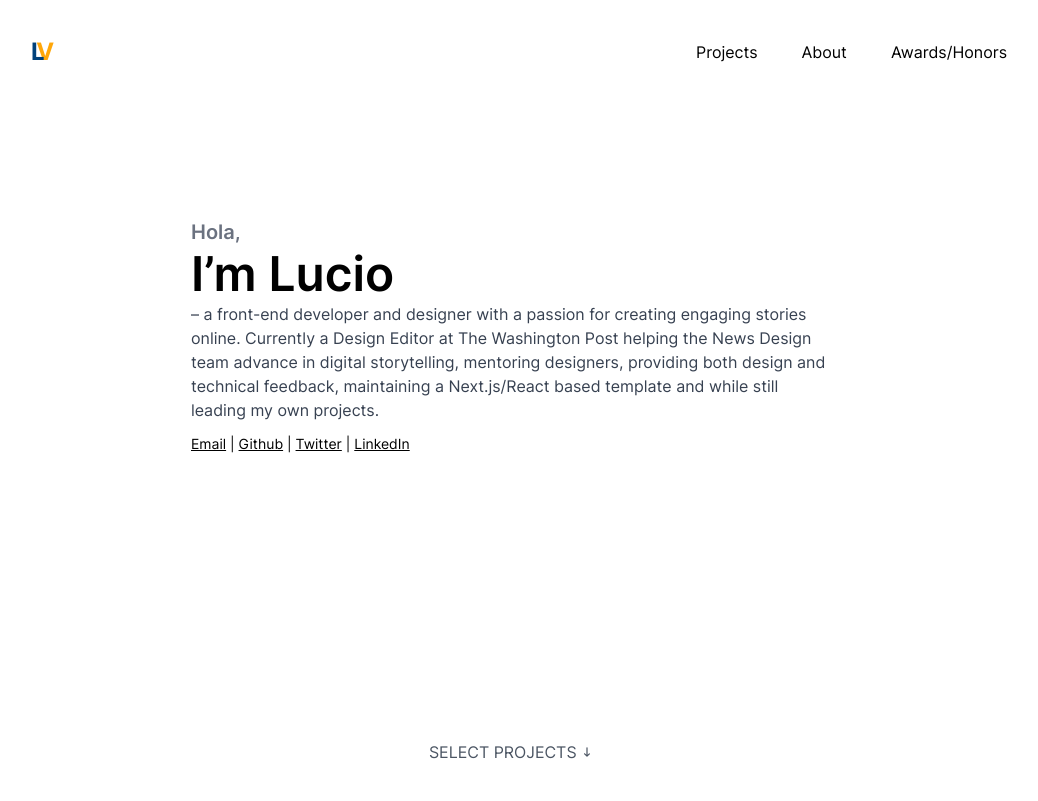
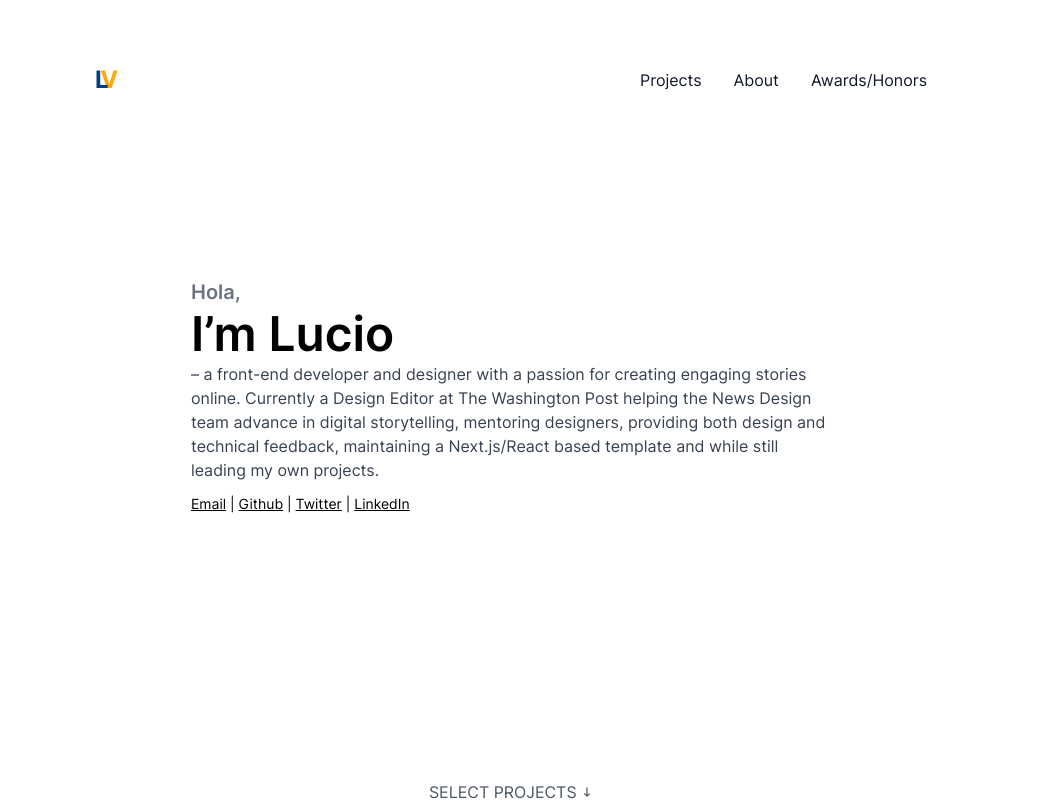
Before and after one commit to luciovilla/luciovilla.com, a Next.js app: page / in a window 1280 px wide. Shown: the top 801 px of the page, without its empty margins (129-1167 px from the left). Built offline with nearby package versions, Linux system fonts and the light colour scheme.

Commit message:
adding theme container

```diff
--- /dev/null
+++ b/components/Container.js
@@ -0,0 +1,74 @@
+import Head from 'next/head'
+import { useRouter } from 'next/router'
+import Nav from './Nav'
+import Footer from './Footer'
+
+export default function Container(props) {
+  const { children, ...customMeta } = props
+  const router = useRouter()
+  const meta = {
+    title: 'Lucio Villa – Front-end developer & designer.',
+    description:
+      'A front-end developer and designer with a passion for creating engaging stories online. Currently at The Washington Post.',
+    image: 'https://luciovilla.com/site.png',
+    type: 'website',
+    ...customMeta,
+  }
+  const generateStructuredMetadata = () => {
+    const schemaMetadata = {
+      '@context': 'http://schema.org',
+      '@type': 'Person',
+      email: 'mailto:hi@luciovilla.com',
+      jobTitle: 'Design Editor',
+      worksFor: 'The Washington Post',
+    }
+
+    return (
+      <script
+        type="application/ld+json"
+        data-qa="schema"
+        dangerouslySetInnerHTML={{ __html: JSON.stringify(schemaMetadata) }}
+      />
+    )
+  }
+
+  return (
+    <div className="">
+      <Head>
+        <title>{meta.title}</title>
+        <meta name="robots" content="follow, index" />
+        <meta content={meta.description} name="description" />
+        <meta property="og:url" content={`https://luciovilla.com${router.asPath}`} />
+        <link rel="canonical" href={`https://luciovilla.com${router.asPath}`} />
+        <meta property="og:type" content={meta.type} />
+        <meta property="og:site_name" content="Lucio Villa" />
+        <meta name="author" content="Lucio Villa" />
+        <meta property="og:description" content={meta.description} />
+        <meta property="og:title" content={meta.title} />
+        <meta property="og:image" content={meta.image} />
+        <meta name="twitter:card" content="summary" />
+        <meta name="twitter:site" content="@luciovilla" />
+        <meta name="twitter:title" content={meta.title} />
+        <meta name="twitter:description" content={meta.description} />
+        <meta name="twitter:image" content={meta.image} />
+        {meta.date && <meta property="article:published_time" content={meta.date} />}
+        <script async src="https://www.googletagmanager.com/gtag/js?id=UA-28929069-1" />
+        <script
+          dangerouslySetInnerHTML={{
+            __html: `
+            window.dataLayer = window.dataLayer || [];
+            function gtag(){dataLayer.push(arguments);}
+            gtag('js', new Date());
+            gtag('config', 'UA-28929069-1');
+        `,
+          }}
+        />
+      </Head>
+      <Nav />
+      <main id="skip" className="flex flex-col justify-center px-8">
+        {children}
+        <Footer />
+      </main>
+    </div>
+  )
+}
--- a/components/MetaHead.js
+++ /dev/null
@@ -1,57 +0,0 @@
-import React from 'react'
-import Head from 'next/head'
-
-const canonical_url = 'https://luciovilla.com'
-const pageTitle = 'Lucio Villa, a designer and front-end developer.'
-const siteImg = '/sitev2.gif'
-const pageDescription = 'Portfolio site of Lucio Villa, a designer and front-end developer.'
-const generateStructuredMetadata = () => {
-  const schemaMetadata = {
-    '@context': 'http://schema.org',
-    '@type': 'Person',
-    email: 'mailto:hi@luciovilla.com',
-    jobTitle: 'Design Editor',
-    worksFor: 'The Washington Post',
-  }
-
-  return (
-    <script
-      type="application/ld+json"
-      data-qa="schema"
-      dangerouslySetInnerHTML={{ __html: JSON.stringify(schemaMetadata) }}
-    />
-  )
-}
-export default function MetaHead() {
-  return (
-    <Head>
-      <title>{pageTitle}</title>
-      <meta name="viewport" content="width=device-width, initial-scale=1" />
-      <meta name="description" content={pageDescription} />
-      <meta name="robots" content="index, follow" />
-      <meta name="author" content="Lucio Villa" />
-      <meta property="og:type" content="website" />
-      <meta property="og:url" content={canonical_url} />
-      <meta name="twitter:image" content="/site.png" />
-      <meta property="og:image" content={siteImg} />
-      <meta property="og:title" content={pageTitle} />
-      <meta property="og:description" content={pageDescription} />
-      <meta name="twitter:site" content="@luciovilla" />
-      <meta name="twitter:card" content="summary" />
-      <meta name="twitter:title" content={pageTitle} />
-      <meta name="twitter:description" content={pageDescription} />
-      <link rel="canonical" href={canonical_url} />
-      <script async src="https://www.googletagmanager.com/gtag/js?id=UA-28929069-1" />
-      <script
-        dangerouslySetInnerHTML={{
-          __html: `
-            window.dataLayer = window.dataLayer || [];
-            function gtag(){dataLayer.push(arguments);}
-            gtag('js', new Date());
-            gtag('config', 'UA-28929069-1');
-        `,
-        }}
-      />
-    </Head>
-  )
-}
--- a/components/Nav.js
+++ b/components/Nav.js
@@ -1,4 +1,5 @@
-import React, { useState, useEffect } from 'react'
+import { useState, useEffect } from 'react'
+import NextLink from 'next/link'
 
 export default function Nav() {
   const [animationClass, setAnimationClass] = useState(false)
@@ -6,28 +7,27 @@ export default function Nav() {
   useEffect(() => {
     setAnimationClass(true)
   }, [])
+
   return (
-    <nav id="header" className="w-full top-0 bg-white z-10 lg:pt-6 max-w-screen-xl m-auto">
-      <div className="w-full md:w-4/5 container mx-auto flex flex-wrap items-center justify-between mt-0 px-4 py-2">
-        <div className="flex items-center font-bold text-2xl tracking-tighter px-4 name-lv">
-          L<span className={`${animationClass && 'fade-in'}`}>V</span>
-        </div>
-        <div
-          className="px-0 flex-grow lg:flex lg:items-center lg:w-auto lg:block text-black p-4 lg:p-0 center"
-          id="nav-content"
-        >
-          <ul className="list-reset lg:flex justify-end flex-1 items-center text-center">
-            <li className="mr-3 inline-block py-2 px-4 hover:underline">
-              <a href="#projects">Projects</a>
-            </li>
-            <li className="mr-3 inline-block py-2 px-4 hover:underline">
-              <a href="#about-me">About</a>
-            </li>
-            <li className="hidden md:inline-block inline-block py-2 pl-4 hover:underline">
-              <a href="#awards">Awards/Honors</a>
-            </li>
-          </ul>
-        </div>
+    <nav className="flex justify-between items-center max-w-4xl w-full py-8 px-4 my-0 md:my-8 mx-auto">
+      <a href="#skip" className="sr-only focus:not-sr-only">
+        Skip to content
+      </a>
+      <div className="flex items-center font-bold text-2xl tracking-tighter px-4 name-lv">
+        L<span className={`${animationClass && 'fade-in'}`}>V</span>
+      </div>
+      <div>
+        <NextLink href="/#projects">
+          <a className="p-1 sm:p-4 text-gray-900 dark:text-gray-100 hover:underline">Projects</a>
+        </NextLink>
+        <NextLink href="/#about-me">
+          <a className="p-1 sm:p-4 text-gray-900 dark:text-gray-100 hover:underline">About</a>
+        </NextLink>
+        <NextLink href="/#awards">
+          <a className="p-1 sm:p-4 text-gray-900 dark:text-gray-100 hover:underline">
+            Awards/Honors
+          </a>
+        </NextLink>
       </div>
     </nav>
   )
--- a/components/Topper.js
+++ b/components/Topper.js
@@ -2,7 +2,7 @@ import React from 'react'
 
 export default function Topper() {
   return (
-    <div className="relative pt-16 pb-16 md:pb-32 flex items-center w-full min-h-65 md:min-h-80 max-w-screen-xl m-auto">
+    <div className="relative pt-16 pb-16 md:pb-32 flex items-center w-full min-h-65 md:min-h-75 max-w-screen-xl m-auto">
       <div className="flex flex-col justify-center items-start max-w-2xl mx-auto mb-16">
         <div className="w-full px-4">
           <div>
--- a/pages/index.js
+++ b/pages/index.js
@@ -1,22 +1,17 @@
 import React from 'react'
-import MetaHead from '../components/MetaHead'
-import Nav from '../components/Nav'
+import Container from '../components/Container'
 import Topper from '../components/Topper'
 import Projects from '../components/Projects'
 import About from '../components/About'
 import Awards from '../components/Awards'
-import Footer from '../components/Footer'
 
 export default function Home() {
   return (
-    <>
-      <MetaHead />
-      <Nav />
+    <Container>
       <Topper />
       <Projects />
       <About />
       <Awards />
-      <Footer />
-    </>
+    </Container>
   )
 }
--- a/tailwind.config.js
+++ b/tailwind.config.js
@@ -1,4 +1,4 @@
-const { spacing, fontFamily } = require('tailwindcss/defaultTheme');
+const { spacing, fontFamily } = require('tailwindcss/defaultTheme')
 
 module.exports = {
   purge: ['./pages/**/*.{js,ts,jsx,tsx}', './components/**/*.{js,ts,jsx,tsx}'],
@@ -15,6 +15,7 @@ module.exports = {
       '1/2': '50vh',
       '3/4': '75vh',
       65: '65vh',
+      75: '75vh',
       80: '80vh',
       85: '85vh',
       full: '100vh',
```
